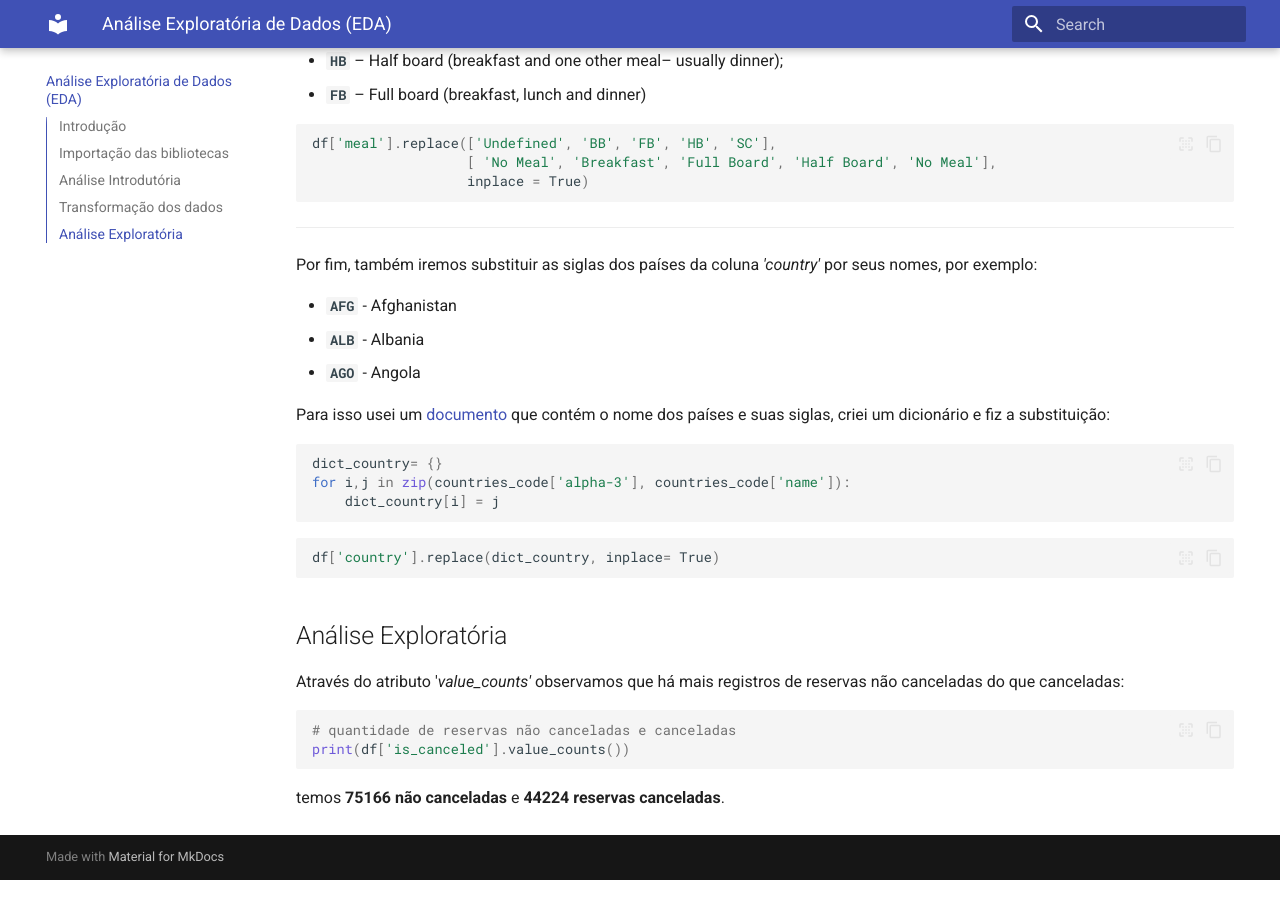
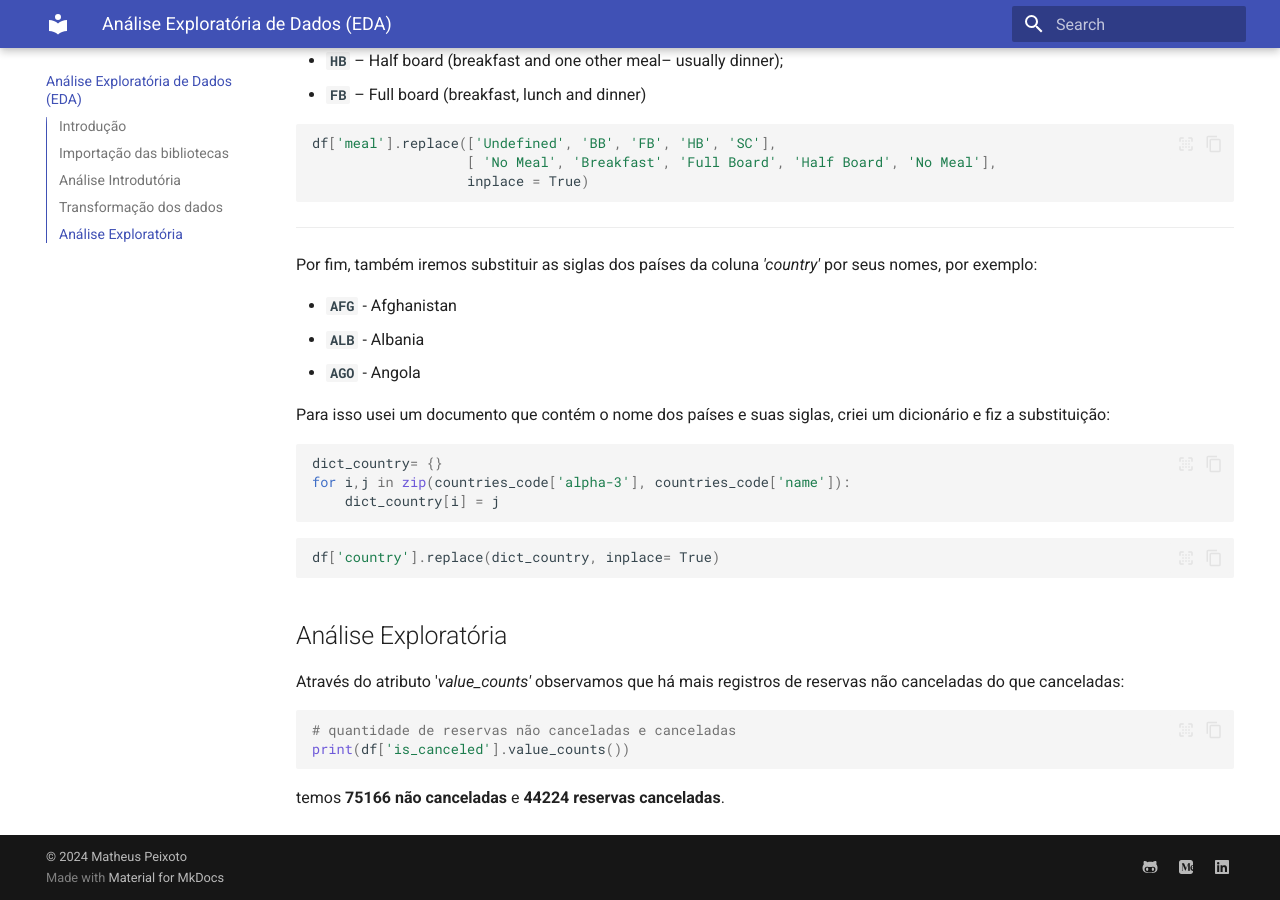
Before and after one commit to matteeussPei/reservas_de_hotel, an MkDocs documentation site: the page built from docs/eda.md, in a window 1280 px wide and 900 px high, scrolled down 2640 px. Built offline with MkDocs 1.6.1 and Material for MkDocs 9.7.7, drawn with Linux system fonts in a browser that asks for light colours.

Commit message:
mudei o caminho do arquivo

````diff
--- a/docs/eda.md
+++ b/docs/eda.md
@@ -124,8 +124,6 @@ df['meal'].replace(['Undefined', 'BB', 'FB', 'HB', 'SC'],
                    inplace = True)
 ```
 
-
-
 ---
 
 Por fim, também iremos substituir as siglas dos países da coluna *'country'* por seus nomes, por exemplo:
@@ -134,7 +132,7 @@ Por fim, também iremos substituir as siglas dos países da coluna *'country'* p
 * **`ALB`** - Albania
 * **`AGO`** - Angola
 
-Para isso usei um [documento]('https://raw.githubusercontent.com/lukes/ISO-3166-Countries-with-Regional-Codes/master/all/all.csv' "código") que contém o nome dos países e suas siglas, criei um dicionário e fiz a substituição:
+Para isso usei um documento que contém o nome dos países e suas siglas, criei um dicionário e fiz a substituição:
 
 ```python
 dict_country= {}
--- a/mkdocs.yml
+++ b/mkdocs.yml
@@ -24,3 +24,19 @@ markdown_extensions:
   - pymdownx.superfences
   - pymdownx.tabbed:
       alternate_style: true
+
+# plugins:
+#   - social
+#   - search
+
+extra:
+  social:
+    - icon: fontawesome/brands/github-alt
+      link: https://github.com/matteeussPei
+    - icon: fontawesome/brands/medium
+      link: https://medium.com/@matteeuss
+    - icon: fontawesome/brands/linkedin
+      link: https://www.linkedin.com/in/matheus-peixoto/
+
+copyright: |
+  &copy; 2024 <a href="https://github.com/matteeussPei"  target="_blank" rel="noopener">Matheus Peixoto</a>
````
